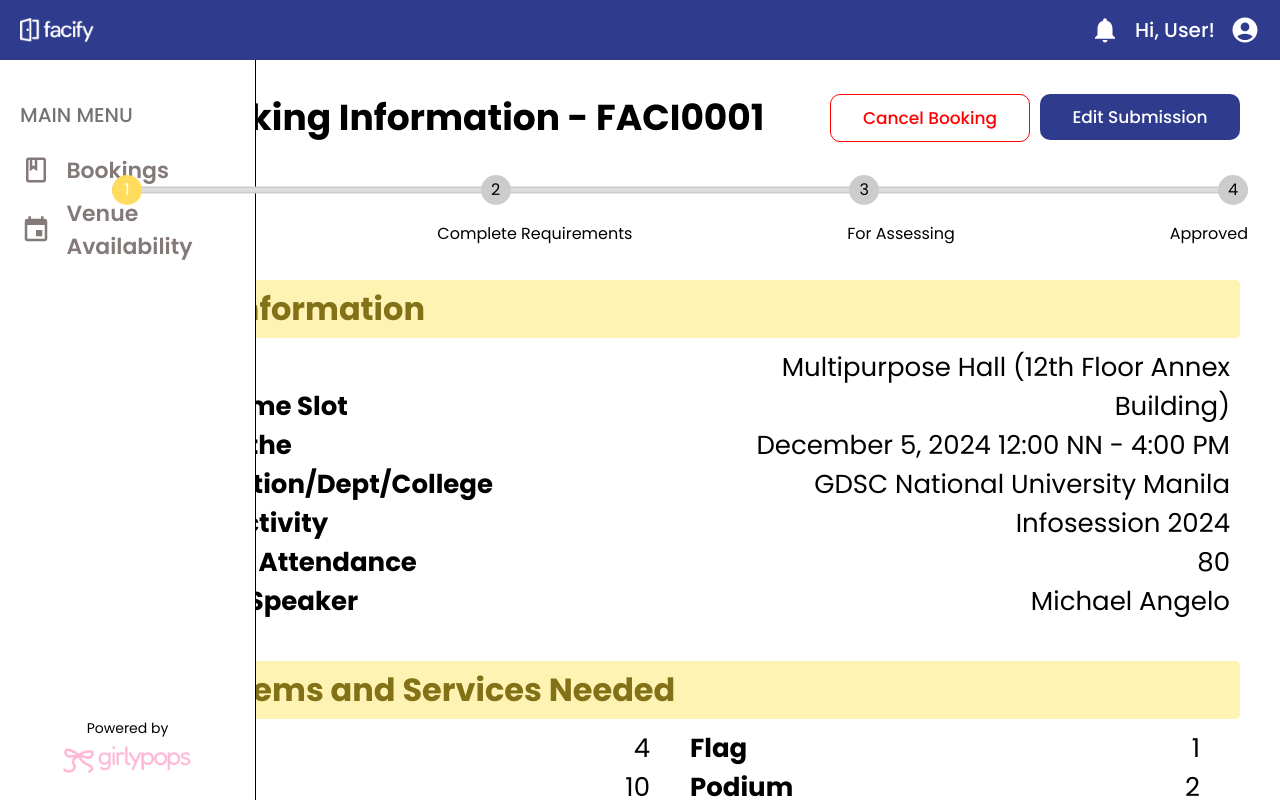
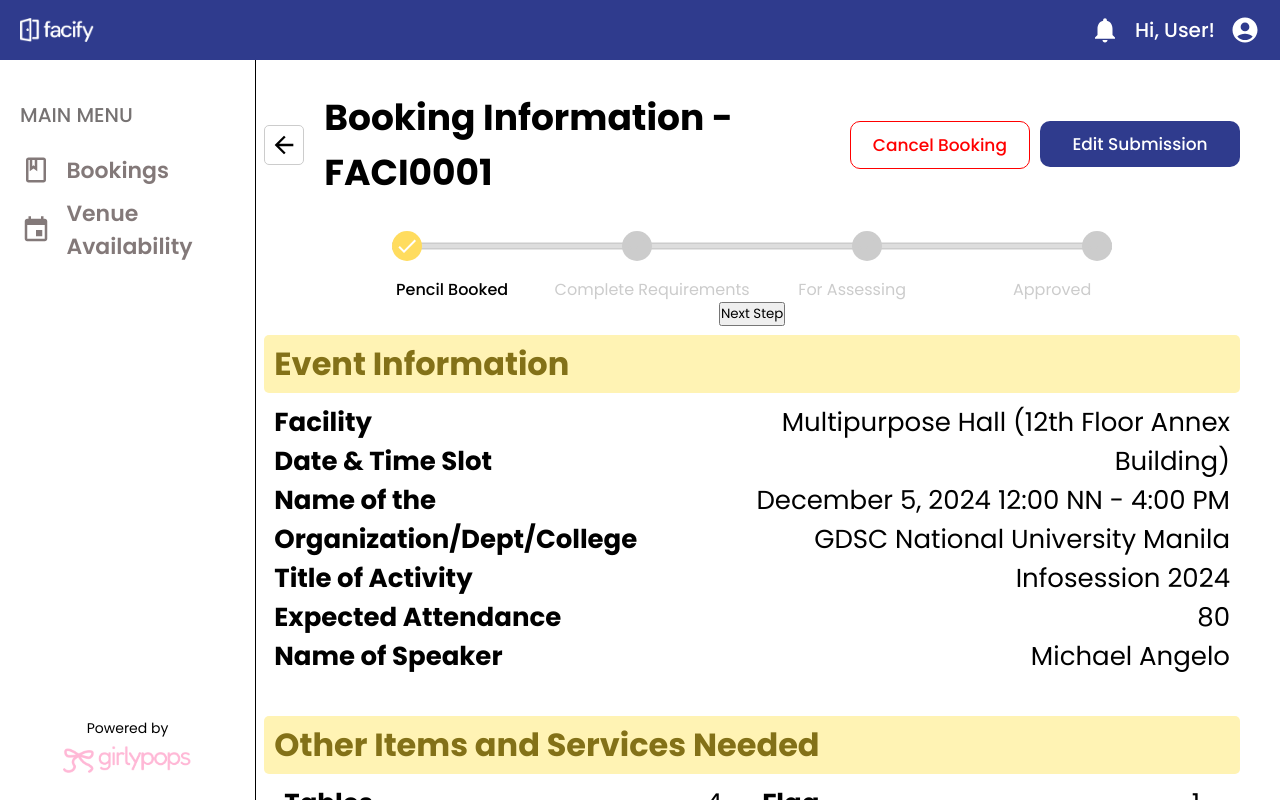
Before and after one commit to ysc4/facify-project, a React (Vite) app: page /booking-info in a window 1280 px wide. Shown: the top 800 px of the page. Built offline with nearby package versions, Linux system fonts and the light colour scheme.

Commit message:
Updated progress bar styles

```diff
--- a/src/components/ProgressBar.css
+++ b/src/components/ProgressBar.css
@@ -11,14 +11,19 @@
 }
 
 .container {
-    width: 1200px;
+    width: 100%;
     padding: 2rem 2rem;
     overflow-x: hidden;
+    display: flex;
+    flex-direction: column;
+    align-items: center;
+    justify-content: center;
 }
 
 .progress-container {
-    width: 100%;
+    width: 90%;
     display: flex;
+    align-items: center;
     justify-content: space-between;
     margin: 1rem 0;
     position: relative;
@@ -47,11 +52,18 @@
     transition: all 0.8s ease-in;
 }
 
-.progress-labels {
+.step-labels {
+    width: 100%;
     display: flex;
     justify-content: space-between;
     align-items: center;
+    text-align: center;
+    font-size: 16px;
+}
 
+.step-labels div {
+    width: 200px;
+    position: relative;
 }
 
 .circle {
@@ -59,10 +71,12 @@
     height: 30px;
     width: 30px;
     display: flex;
+    flex-direction: column;
     justify-content: center;
     align-items: center;
     border-radius: 50%;
     z-index: 1;
+    color: #ccc;
 }
 
 .circle.active {
@@ -70,3 +84,14 @@
     color: #FFFFFF;
     background-color: var(--line-border-fill);
 }
+
+.step-label {
+    background-color: #FFFFFF;
+    color: #ccc;
+}
+
+.step-label.active {
+    background-color: #FFFFFF;
+    font-weight: 500;
+    color: #000;
+}
--- a/src/components/ProgressBar.jsx
+++ b/src/components/ProgressBar.jsx
@@ -1,6 +1,7 @@
 import React from 'react';
 import Progress from './Progress.jsx';
 import './ProgressBar.css';
+import CheckIcon from '@mui/icons-material/Check';
 
 const ProgressBar = () => {
 const [step, setStep] = React.useState(1);
@@ -15,16 +16,16 @@ function nextStep() {
     <div className="container">
     <div className="progress-container">
       <Progress totalSteps={totalSteps} step={step} className="progress active"/>
-      <div className={`${step>=1 ? "circle active": "circle"}`}>1</div>
-      <div className={`${step>=2 ? "circle active": "circle"}`}>2</div>
-      <div className={`${step>=3 ? "circle active": "circle"}`}>3</div>
-      <div className={`${step>=4 ? "circle active": "circle"}`}>4</div>
+      <div className={`${step>=1 ? "circle active": "circle"}`}><CheckIcon /></div>
+      <div className={`${step>=2 ? "circle active": "circle"}`}><CheckIcon /></div>
+      <div className={`${step>=3 ? "circle active": "circle"}`}><CheckIcon /></div>
+      <div className={`${step>=4 ? "circle active": "circle"}`}><CheckIcon /></div>
     </div>
-    <div className="progress-labels">
-      <p>Pencil Booked</p>
-      <p>Complete Requirements</p>
-      <p>For Assessing</p>
-      <p>Approved</p>
+    <div className="step-labels">
+      <div className={`${step>=1 ? "step-label active": "step-label"}`}>Pencil Booked</div>
+      <div className={`${step>=2 ? "step-label active": "step-label"}`}>Complete Requirements</div>
+      <div className={`${step>=3 ? "step-label active": "step-label"}`}>For Assessing</div>
+      <div className={`${step>=4 ? "step-label active": "step-label"}`}>Approved</div>
     </div>
     <button onClick={nextStep}>Next Step</button>
   </div>
```
